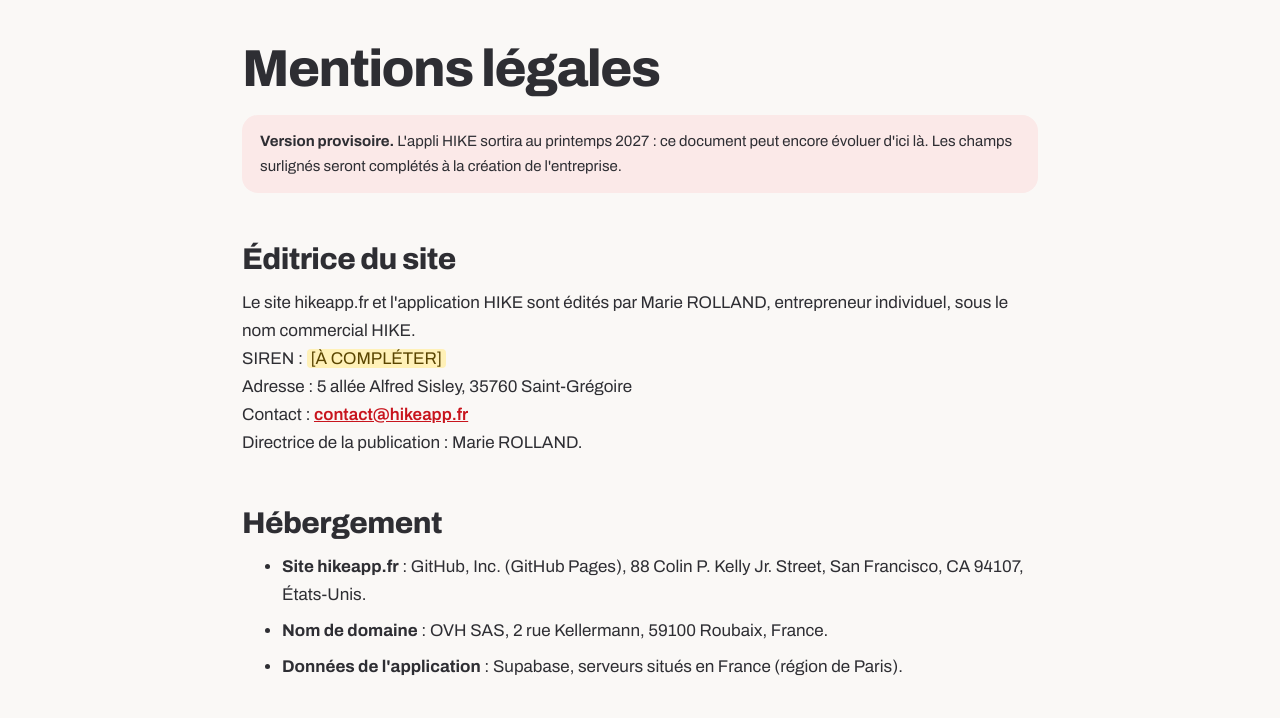
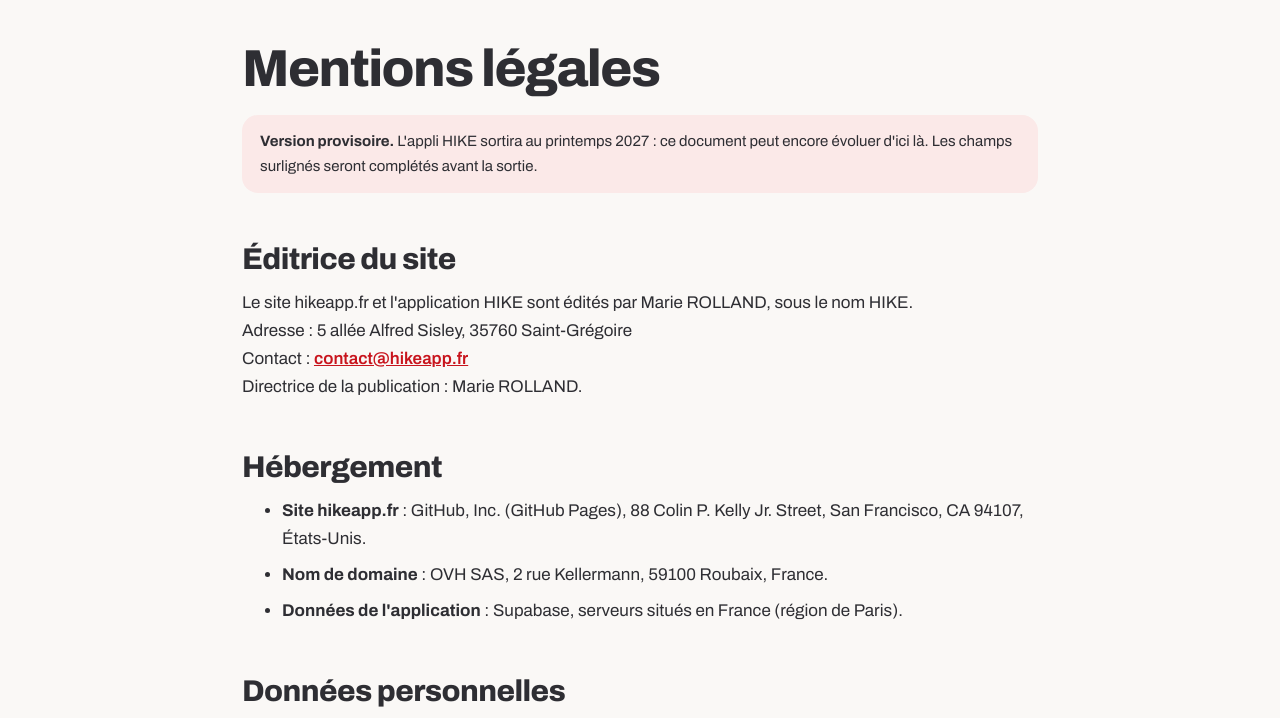
Before and after one commit to Mariehike/hike-site, a plain HTML site: page mentions-legales/index.html in a window 1280 px wide. Shown: the part 79-797 px from the top of the page. Drawn offline with Linux system fonts and the light colour scheme.

Commit message:
Confidentialité, CGU et mentions légales : éditrice sans statut ni SIREN jusqu'à la micro-entreprise
La micro-entreprise ne sera déclarée que le 1er avril 2027 : plus de
« entrepreneur individuel (EI) » ni de SIREN à compléter d'ici là.

Co-Authored-By: Claude Opus 5.5 <noreply@anthropic.com>

```diff
--- a/mentions-legales/index.html
+++ b/mentions-legales/index.html
@@ -66,10 +66,9 @@
 
 <main class="wrap">
 <h1>Mentions légales</h1>
-<p class="bandeau"><strong>Version provisoire.</strong> L'appli HIKE sortira au printemps 2027 : ce document peut encore évoluer d'ici là. Les champs surlignés seront complétés à la création de l'entreprise.</p>
+<p class="bandeau"><strong>Version provisoire.</strong> L'appli HIKE sortira au printemps 2027 : ce document peut encore évoluer d'ici là. Les champs surlignés seront complétés avant la sortie.</p>
 <h2>Éditrice du site</h2>
-<p>Le site hikeapp.fr et l'application HIKE sont édités par Marie ROLLAND, entrepreneur individuel, sous le nom commercial HIKE.<br>
-SIREN : <span class="a-completer">[À COMPLÉTER]</span><br>
+<p>Le site hikeapp.fr et l'application HIKE sont édités par Marie ROLLAND, sous le nom HIKE.<br>
 Adresse : 5 allée Alfred Sisley, 35760 Saint-Grégoire<br>
 Contact : <a href="mailto:contact@hikeapp.fr">contact@hikeapp.fr</a><br>
 Directrice de la publication : Marie ROLLAND.</p>
```
Also changed, not shown: cgu/index.html (+3 -3 lines), confidentialite/index.html (+2 -2 lines).
